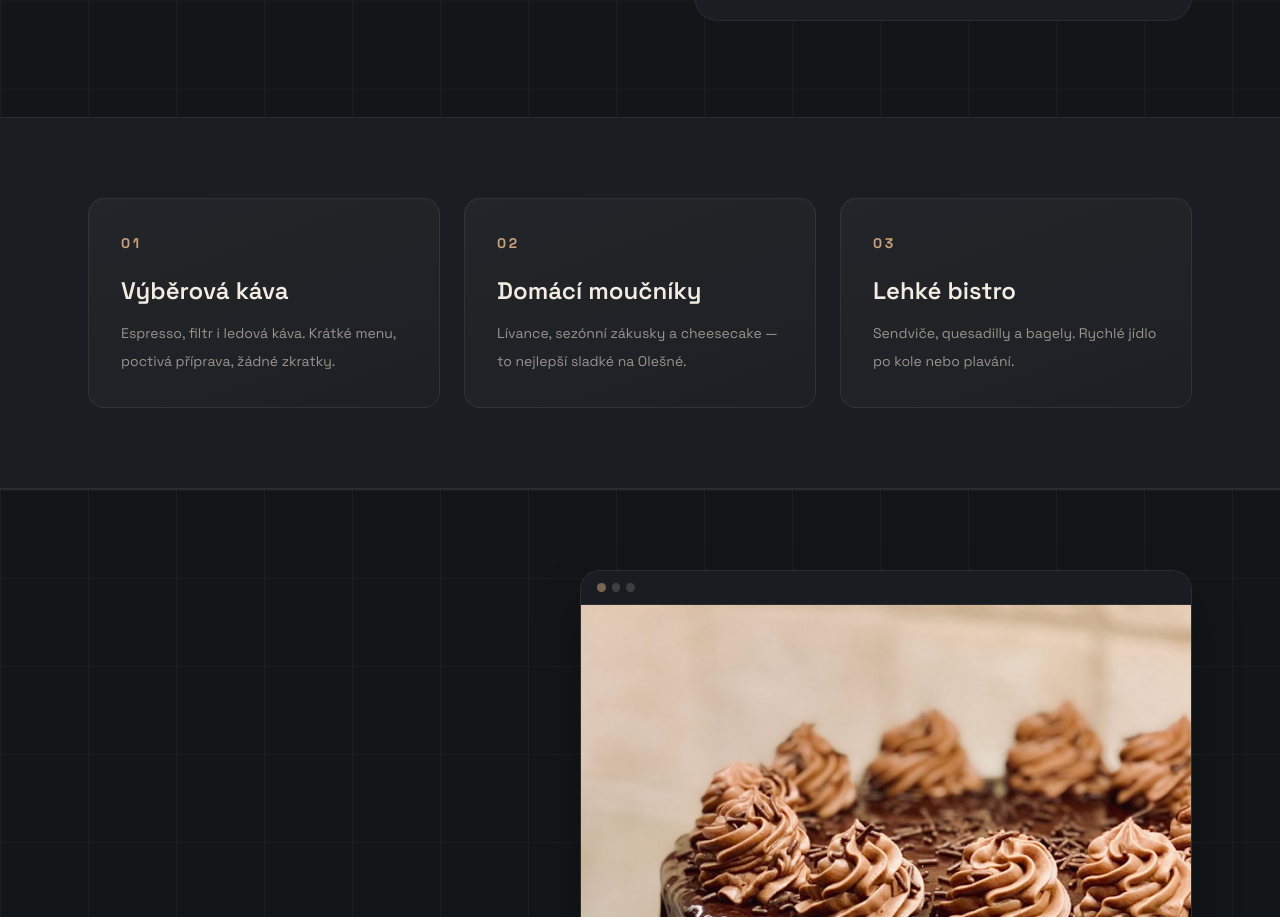
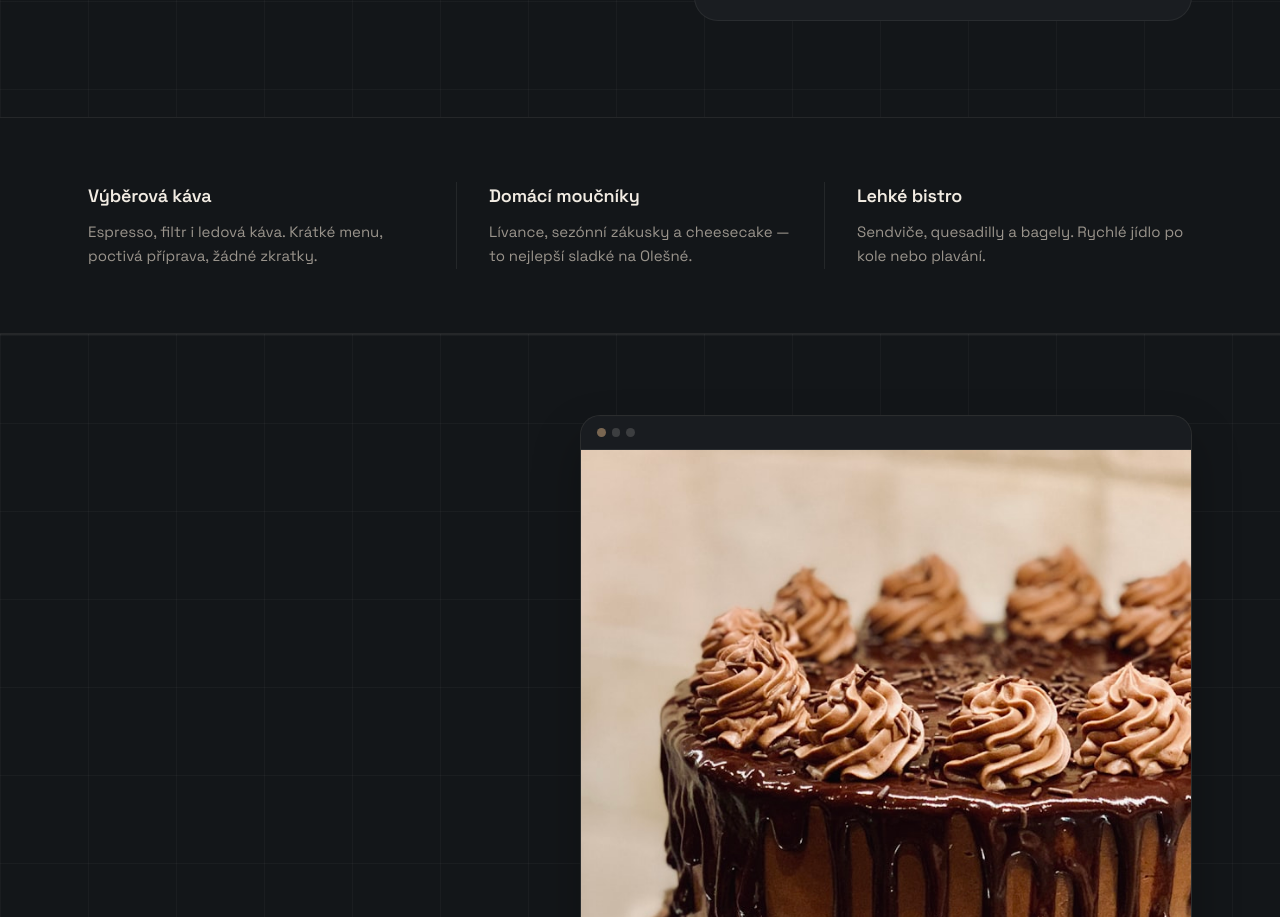
Before and after one commit to radimski/kolmo-kafe, a Next.js app: page / in a window 1280 px wide. Shown: the part 824-1741 px from the top of the page. Built offline with nearby package versions, Linux system fonts and the light colour scheme.

Commit message:
Restyle Kolmo offerings without numbered cards
Replace 01/02/03 card grid with a quiet three-column list separated
by simple rules — same copy, less landing-page feel.

Co-authored-by: radim.pajurek <radim.pajurek@hotmail.com>

```diff
--- a/src/app/kolmo.css
+++ b/src/app/kolmo.css
@@ -132,6 +132,55 @@
 .kolmo-logo-nav-img {
   height: 2.75rem;
   width: auto;
+}
+
+.kolmo-offerings {
+  background: var(--kolmo-bg);
+}
+
+.kolmo-offerings-list {
+  display: grid;
+  gap: 0;
+  list-style: none;
+  margin: 0;
+  padding: 0;
+}
+
+@media (min-width: 768px) {
+  .kolmo-offerings-list {
+    grid-template-columns: repeat(3, minmax(0, 1fr));
+  }
+
+  .kolmo-offerings-item:not(:first-child) {
+    border-left: 1px solid rgba(242, 236, 227, 0.08);
+    padding-left: 2rem;
+  }
+
+  .kolmo-offerings-item:not(:last-child) {
+    padding-right: 2rem;
+  }
+}
+
+@media (max-width: 767px) {
+  .kolmo-offerings-item:not(:last-child) {
+    border-bottom: 1px solid rgba(242, 236, 227, 0.08);
+    padding-bottom: 1.75rem;
+    margin-bottom: 1.75rem;
+  }
+}
+
+.kolmo-offerings-title {
+  font-size: 1.125rem;
+  font-weight: 600;
+  letter-spacing: -0.01em;
+  color: var(--kolmo-cream);
+}
+
+.kolmo-offerings-text {
+  margin-top: 0.65rem;
+  font-size: 0.9375rem;
+  line-height: 1.65;
+  color: var(--kolmo-muted);
 }
 
 .kolmo-card {
--- a/src/app/page.tsx
+++ b/src/app/page.tsx
@@ -8,17 +8,14 @@ export const revalidate = 3600;
 
 const highlights = [
   {
-    label: "01",
     title: "Výběrová káva",
     text: "Espresso, filtr i ledová káva. Krátké menu, poctivá příprava, žádné zkratky.",
   },
   {
-    label: "02",
     title: "Domácí moučníky",
     text: "Lívance, sezónní zákusky a cheesecake — to nejlepší sladké na Olešné.",
   },
   {
-    label: "03",
     title: "Lehké bistro",
     text: "Sendviče, quesadilly a bagely. Rychlé jídlo po kole nebo plavání.",
   },
@@ -87,19 +84,16 @@ export default async function KolmoPage() {
         </div>
       </section>
 
-      <section className="border-y border-[#f2ece3]/8 bg-[#1a1d21]">
-        <div className="mx-auto grid max-w-6xl gap-6 px-6 py-20 md:grid-cols-3">
-          {highlights.map((item) => (
-            <article key={item.label} className="kolmo-card rounded-2xl p-8">
-              <span className="text-sm font-bold tracking-[0.2em] text-[#c8a27a]">
-                {item.label}
-              </span>
-              <h2 className="mt-5 text-2xl font-semibold">{item.title}</h2>
-              <p className="mt-3 text-sm leading-7 text-[#9a948c]">
-                {item.text}
-              </p>
-            </article>
-          ))}
+      <section className="kolmo-offerings border-y border-[#f2ece3]/8">
+        <div className="mx-auto max-w-6xl px-6 py-14 lg:py-16">
+          <ul className="kolmo-offerings-list">
+            {highlights.map((item) => (
+              <li key={item.title} className="kolmo-offerings-item">
+                <h2 className="kolmo-offerings-title">{item.title}</h2>
+                <p className="kolmo-offerings-text">{item.text}</p>
+              </li>
+            ))}
+          </ul>
         </div>
       </section>
 
```
